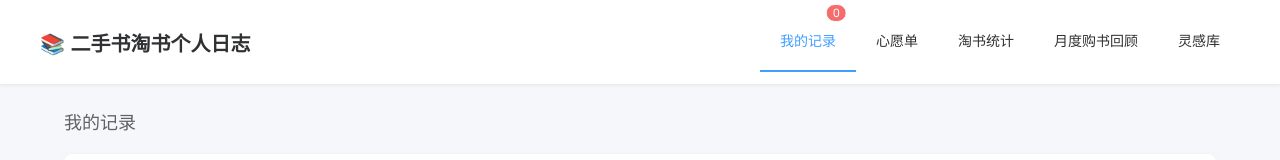
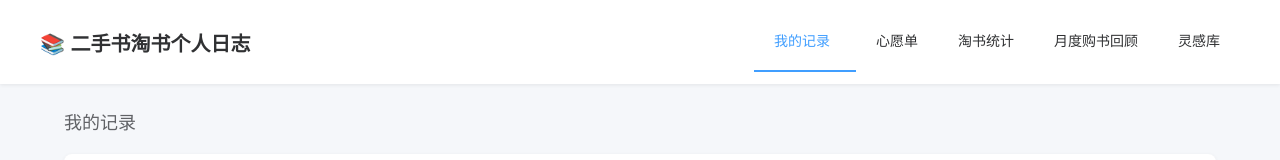
Before and after one commit to LcjGitHub/label-6171, a Vue app: page / in a window 1280 px wide. Shown: the top 160 px of the page. Built offline with nearby package versions, Linux system fonts and the light colour scheme.

Commit message:
.913020344866380:fa9efe3fc5baa6832e9e3dfabb4ae7e7_6a3226240c67bd30596e650b.6a322c690c67bd30596e6940.6a322c68c1a1e15c2da27c56:Trae CN.T(2026/6/17 13:11:05)
Co-authored-by: Cursor <cursoragent@cursor.com>

```diff
--- a/src/App.vue
+++ b/src/App.vue
@@ -22,9 +22,13 @@ const pageTitle = computed(() => (route.meta.title as string) ?? '二手书淘
           class="nav-menu"
         >
           <el-menu-item index="/">
-            <el-badge :value="bookRecordStore.recordCount" :max="999" class="nav-badge">
-              我的记录
-            </el-badge>
+            <span class="nav-item-text">我的记录</span>
+            <el-badge
+              :value="bookRecordStore.recordCount"
+              :max="999"
+              :hidden="bookRecordStore.recordCount === 0"
+              class="nav-badge"
+            />
           </el-menu-item>
           <el-menu-item index="/wishlist">心愿单</el-menu-item>
           <el-menu-item index="/stats">淘书统计</el-menu-item>
@@ -88,9 +92,22 @@ body {
   min-width: 440px;
 }
 
+.nav-item-text {
+  margin-right: 4px;
+}
+
 .nav-badge {
+  position: static;
+  transform: none;
   display: inline-flex;
-  align-items: center;
+  vertical-align: middle;
+  margin-left: 2px;
+}
+
+.nav-badge :deep(.el-badge__content) {
+  position: static;
+  transform: none;
+  display: inline-flex;
 }
 
 .app-main {
--- a/src/stores/bookRecord.ts
+++ b/src/stores/bookRecord.ts
@@ -10,6 +10,9 @@ export const useBookRecordStore = defineStore(
   () => {
     const records = ref<BookRecord[]>([])
 
+    /**
+     * 记录总数
+     */
     const recordCount = computed(() => records.value.length)
 
     /**
```
